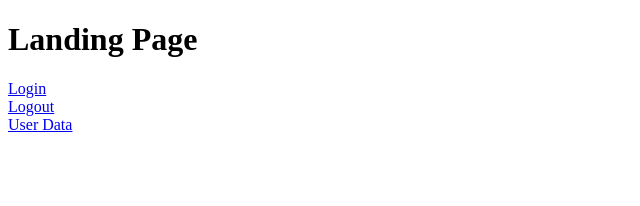
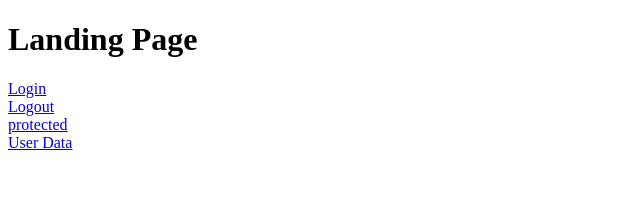
Before and after one commit to mraniketr/Collaborative-Study-Portal, a Next.js app in the folder code/: page / in a window 1280 px wide. Shown: the top 206 px of the page, without its empty margins (0-640 px from the left). Built offline with nearby package versions, Linux system fonts and the light colour scheme.

Commit message:
Added protected route

```diff
--- a/code/pages/_app.js
+++ b/code/pages/_app.js
@@ -1,6 +1,10 @@
 import React from "react";
-// import { UserProvider } from "@auth0/nextjs-auth0";
+import { UserProvider } from "@auth0/nextjs-auth0";
 
 export default function App({ Component, pageProps }) {
-  return <Component {...pageProps} />;
+  return (
+    <UserProvider>
+      <Component {...pageProps} />
+    </UserProvider>
+  );
 }
--- a/code/pages/index.js
+++ b/code/pages/index.js
@@ -15,6 +15,8 @@ export default function Home() {
       <br />
       <a href="/api/auth/logout">Logout</a>
       <br />
+      <a href="/protected">protected</a>
+      <br />
       <a href="/api/auth/me">User Data</a>
     </div>
   );
```
Also changed, not shown: code/pages/protected.js (added, +13 -0 lines).
